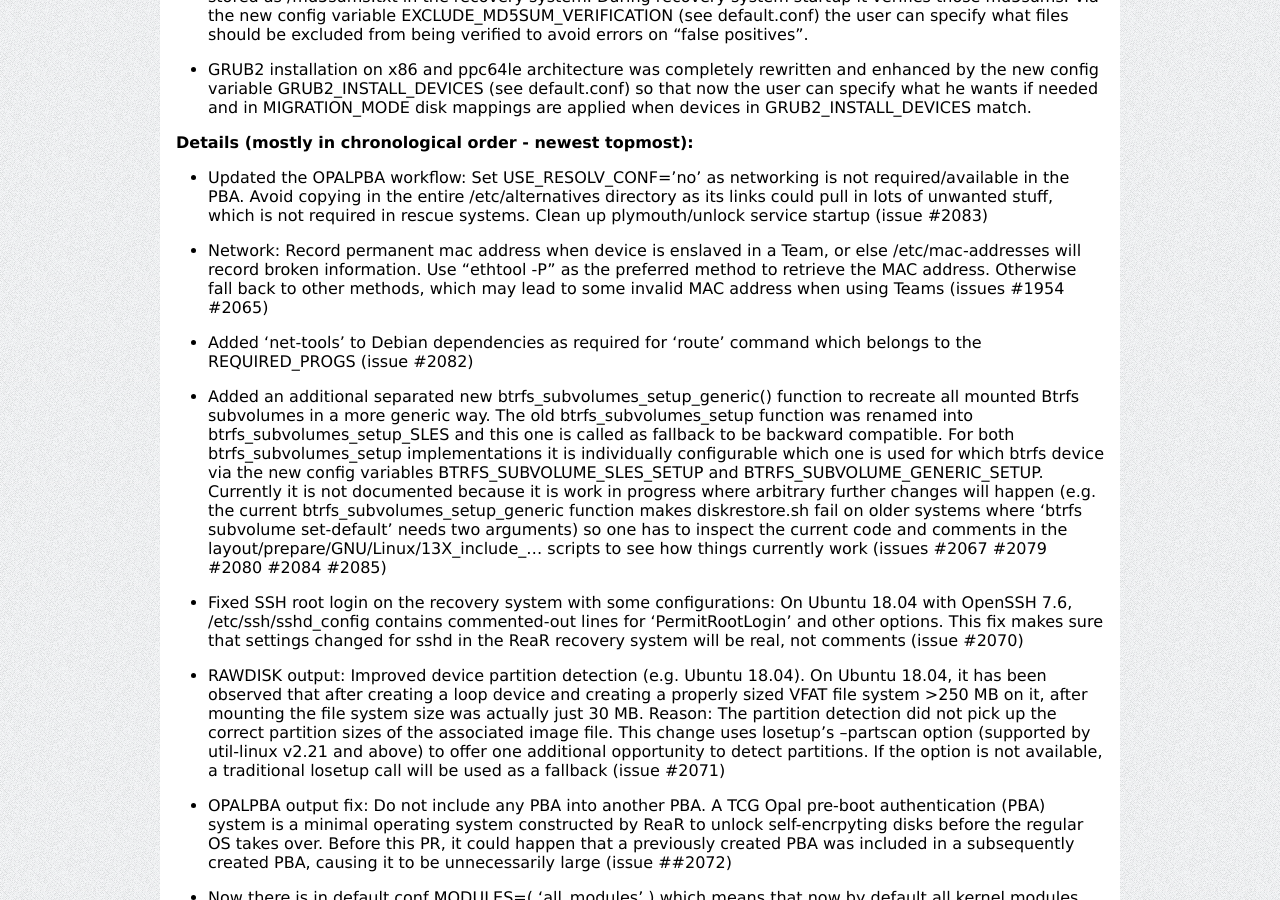
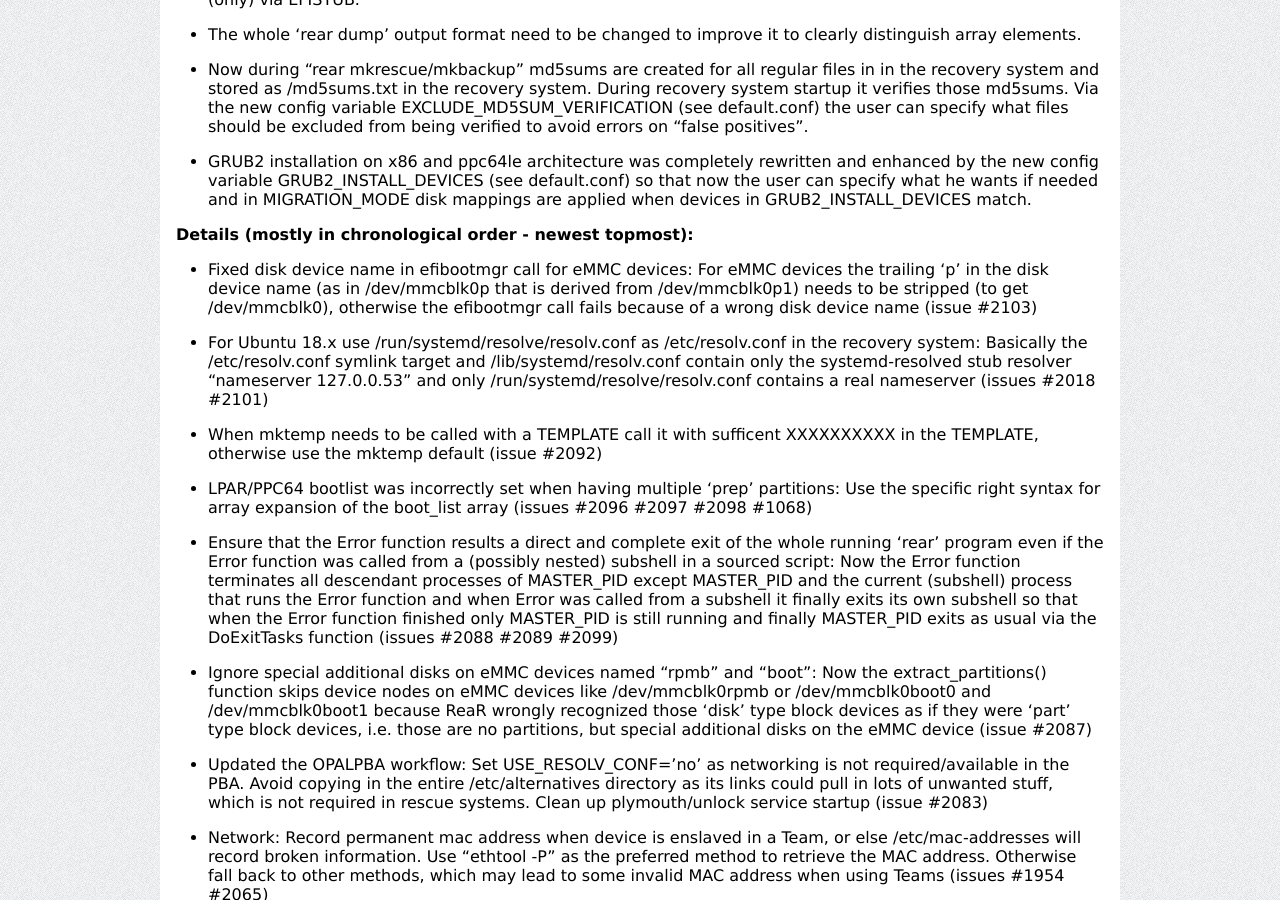
Before and after one commit to rear/rear.github.com, a Jekyll site: the page built from documentation/release-notes-2-5.md, in a window 1280 px wide and 900 px high, scrolled down 3802 px. Built offline with Jekyll 4.4.1, drawn with Linux system fonts in a browser that asks for light colours; comment, search, counter and statistics services are not loaded; some of the changed text lies outside the part shown.

Commit message:
Update release-notes-2-5.md
Added latest changes to the "Details" part of "Version 2.5"

```diff
--- a/documentation/release-notes-2-5.md
+++ b/documentation/release-notes-2-5.md
@@ -178,6 +178,13 @@ The references pointing to *fix #nr* or *issue #nr* refer to our [issues tracker
 
 New features, bigger enhancements, and possibly backward incompatible changes:
 
+* Enhancements to better support mmcblk/eMMC disks:
+An "eMMC" device could be not only one single disk but actually consist
+of several 'disk' type block devices for example the actually usable
+disk /dev/mmcblk0 (with its partitions like /dev/mmcblk0p1 and /dev/mmcblk0p2)
+plus special additional disks on the same eMMC device like /dev/mmcblk0boot0
+and /dev/mmcblk0boot1 and /dev/mmcblk0rpmb (issue #2087).
+
 * Now there is in default.conf `MODULES=( 'all_modules' )`
 which means that now by default all kernel modules
 get included in the recovery system (issue #2041).
@@ -244,6 +251,18 @@ so that now the user can specify what he wants if needed and in MIGRATION_MODE
 disk mappings are applied when devices in GRUB2_INSTALL_DEVICES match.
 
 #### Details (mostly in chronological order - newest topmost):
+
+* Fixed disk device name in efibootmgr call for eMMC devices: For eMMC devices the trailing 'p' in the disk device name (as in /dev/mmcblk0p that is derived from /dev/mmcblk0p1) needs to be stripped (to get /dev/mmcblk0), otherwise the efibootmgr call fails because of a wrong disk device name (issue #2103)
+
+* For Ubuntu 18.x use /run/systemd/resolve/resolv.conf as /etc/resolv.conf in the recovery system: Basically the /etc/resolv.conf symlink target and /lib/systemd/resolv.conf contain only the systemd-resolved stub resolver "nameserver 127.0.0.53" and only /run/systemd/resolve/resolv.conf contains a real nameserver (issues #2018 #2101)
+
+* When mktemp needs to be called with a TEMPLATE call it with sufficent XXXXXXXXXX in the TEMPLATE, otherwise use the mktemp default (issue #2092)
+
+* LPAR/PPC64 bootlist was incorrectly set when having multiple 'prep' partitions: Use the specific right syntax for array expansion of the boot_list array (issues #2096 #2097 #2098 #1068)
+
+* Ensure that the Error function results a direct and complete exit of the whole running 'rear' program even if the Error function was called from a (possibly nested) subshell in a sourced script: Now the Error function terminates all descendant processes of MASTER_PID except MASTER_PID and the current (subshell) process that runs the Error function and when Error was called from a subshell it finally exits its own subshell so that when the Error function finished only MASTER_PID is still running and finally MASTER_PID exits as usual via the DoExitTasks function (issues #2088 #2089 #2099)
+
+* Ignore special additional disks on eMMC devices named "rpmb" and "boot": Now the extract_partitions() function skips device nodes on eMMC devices like /dev/mmcblk0rpmb or /dev/mmcblk0boot0 and /dev/mmcblk0boot1 because ReaR wrongly recognized those 'disk' type block devices as if they were 'part' type block devices, i.e. those are no partitions, but special additional disks on the eMMC device (issue #2087)
 
 * Updated the OPALPBA workflow: Set USE_RESOLV_CONF='no' as networking is not required/available in the PBA. Avoid copying in the entire /etc/alternatives directory as its links could pull in lots of unwanted stuff, which is not required in rescue systems. Clean up plymouth/unlock service startup (issue #2083)
 
```
